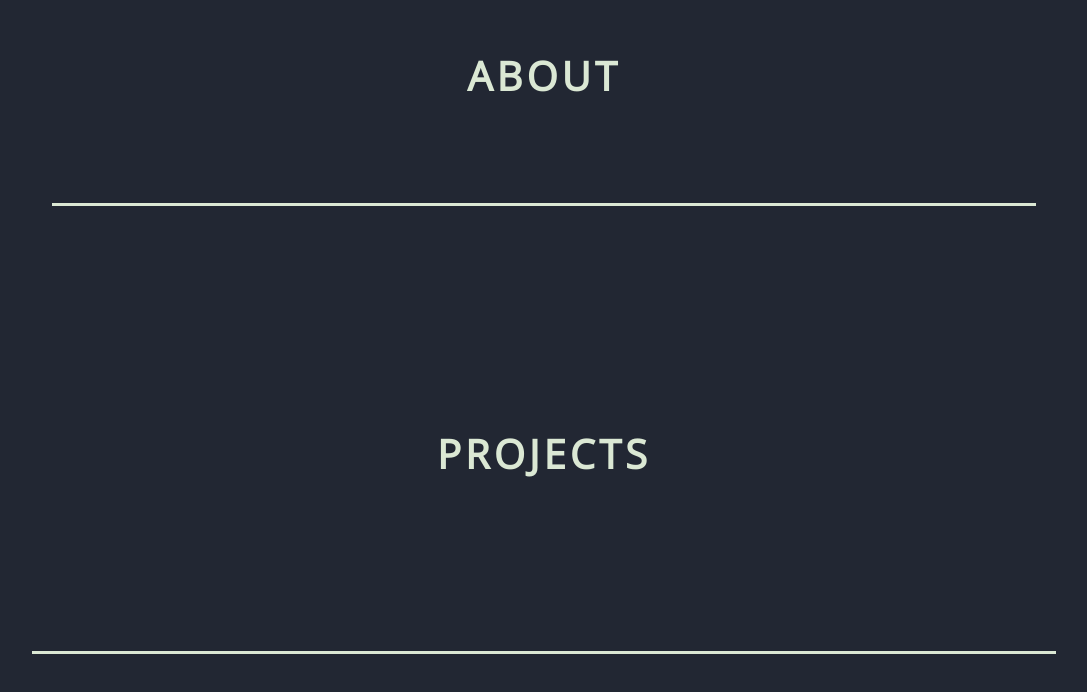
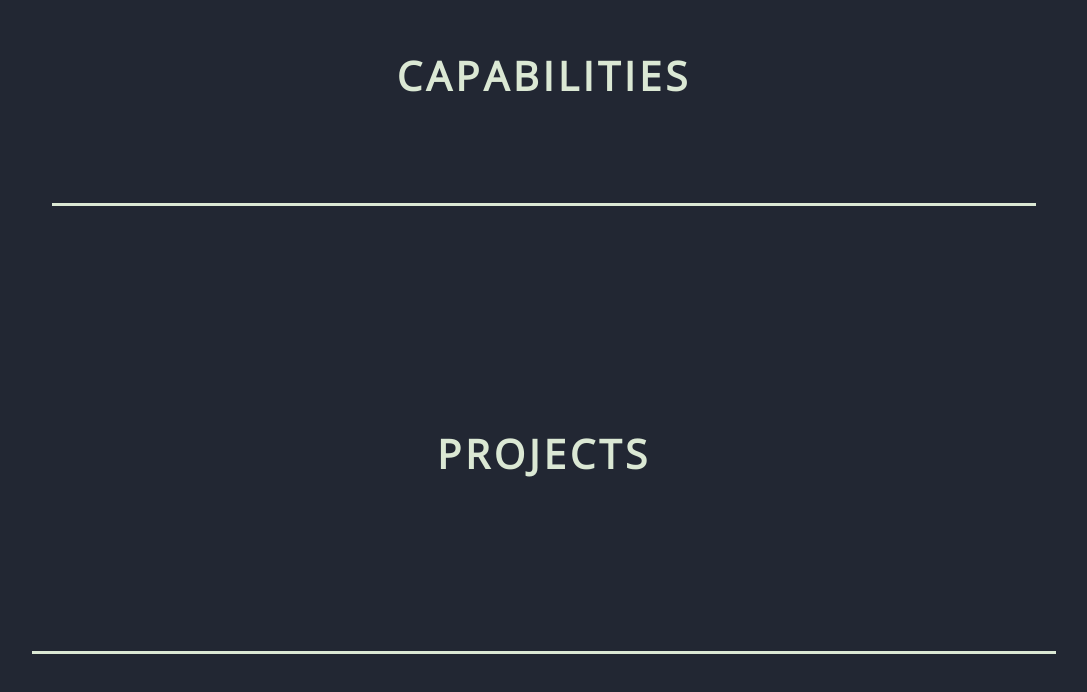
Before and after one commit to Denver-Meadows/Portfolio, a React (Create React App) app: page / in a window 1280 px wide. Shown: the part 1564-2256 px from the top of the page, without its empty margins (96-1183 px from the left). Built offline with nearby package versions, Linux system fonts and the light colour scheme.

Commit message:
Ready for about

```diff
--- a/src/components/About.js
+++ b/src/components/About.js
@@ -11,7 +11,7 @@ const About = () => {
           alt="pixel of progammers working"
         />
       </div>
-      <h1 className="about-header">About</h1>
+      <h1 className="about-header">Capabilities</h1>
     </section>
   );
 };
```
